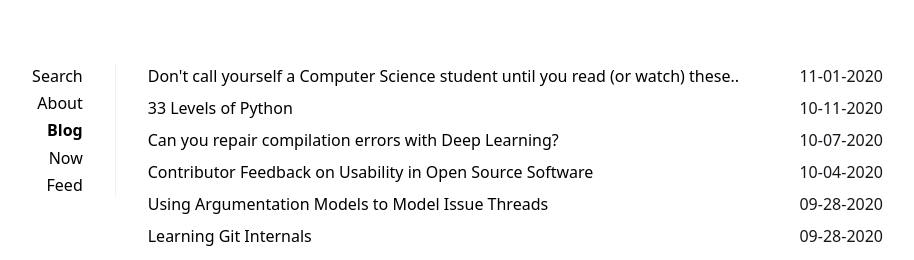
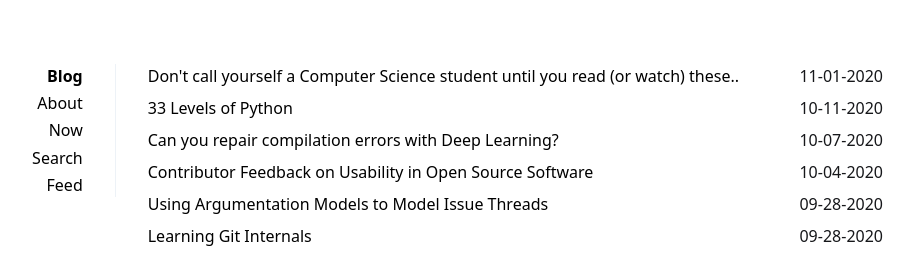
Before and after one commit to avinashbhat/avinashbhat.github.io, a Jekyll site: the page built from index.html, in a window 1280 px wide. Shown: the top 260 px of the page, without its empty margins (205-1119 px from the left). Built offline with Jekyll 4.4.1, drawn with Linux system fonts in a browser that asks for light colours.

```diff
--- a/_data/navigation.yml
+++ b/_data/navigation.yml
@@ -1,11 +1,11 @@
 links:
+- title: Blog
+  url: /
+- title: About
+  url: /about
+- title: Now
+  url: /now
 - title: Search
   url: /search
-- title: About
-  url: /about
-- title: Blog
-  url: /
-- title: Now
-  url: /now
 - title: Feed
   url: /atom.xml
```
